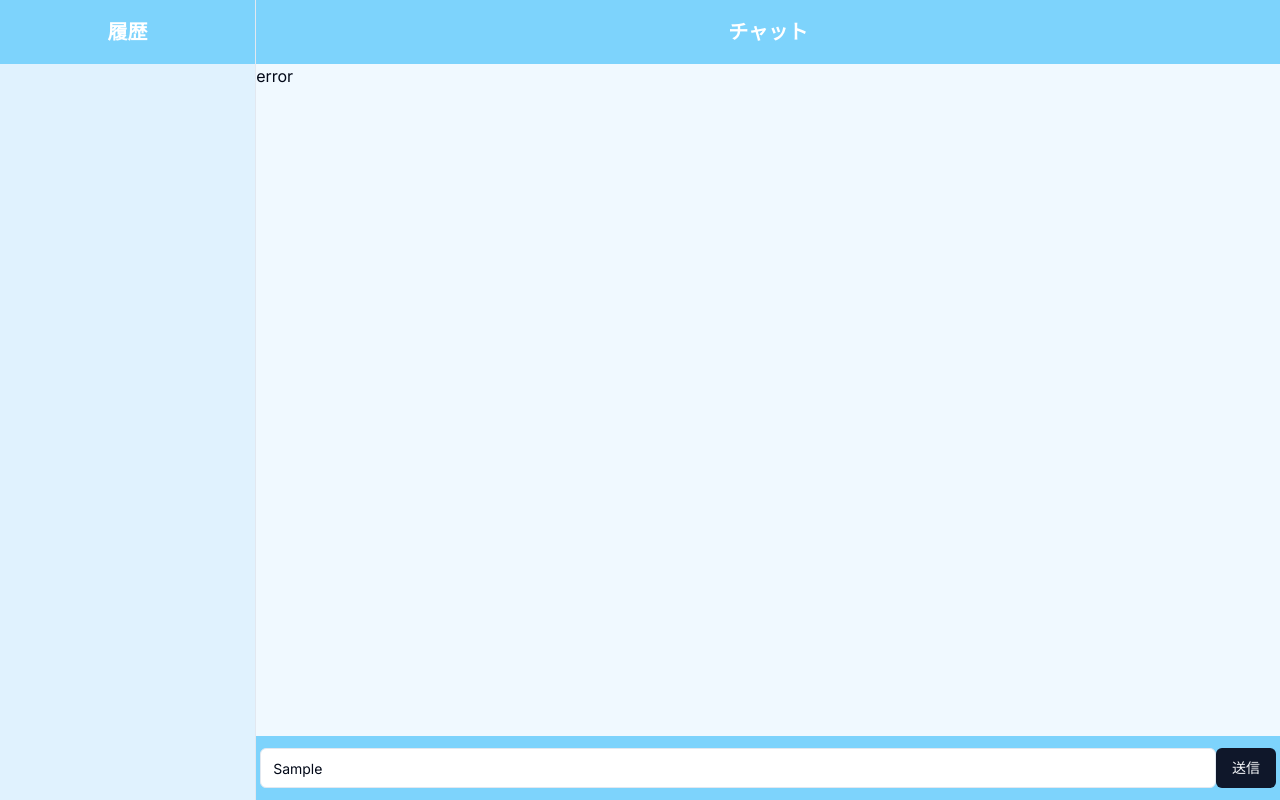
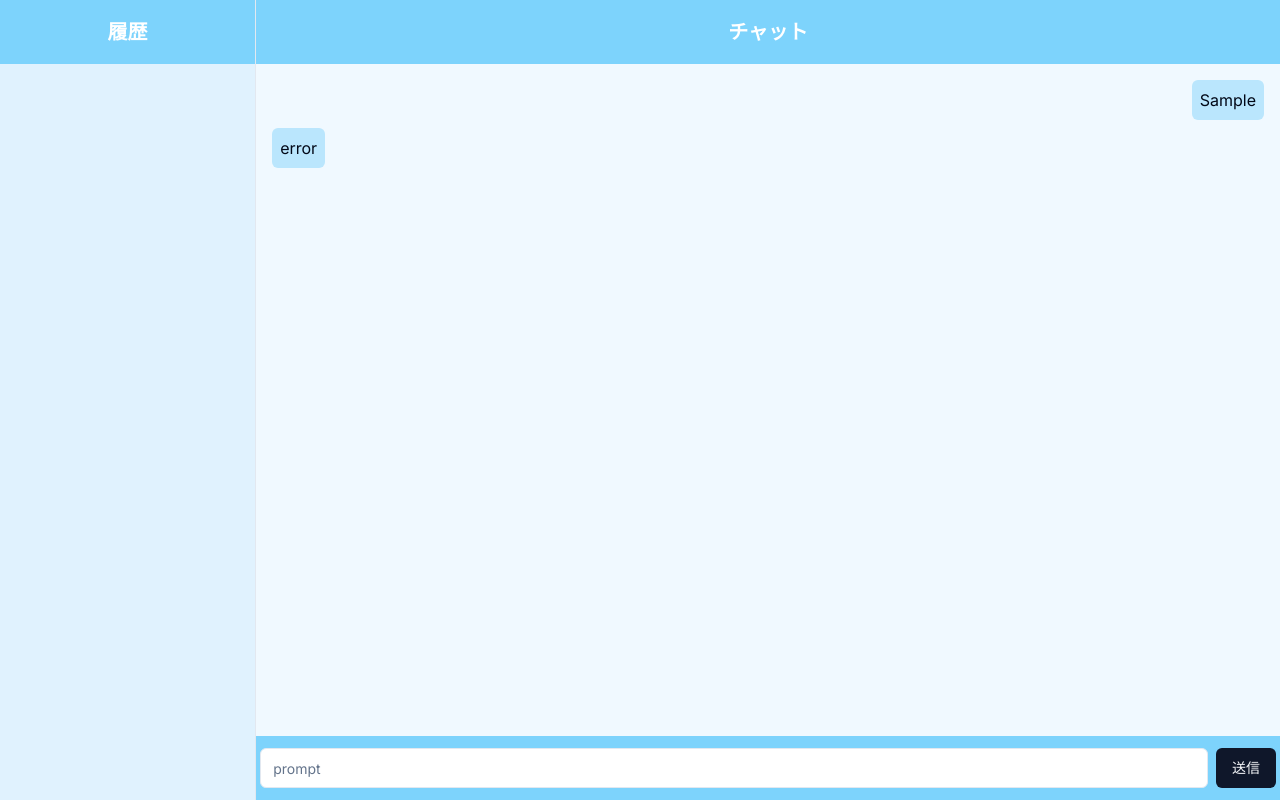
Before and after one commit to hiroaki222/Local-Knowledge-LLM, a Next.js app in the folder frontend/next/: page /chat in a window 1280 px wide. Both pictures are taken after typing "Sample" into the empty fields and a click on the button "送信". Built offline with nearby package versions, Linux system fonts and the light colour scheme; no server answers.

Commit message:
feat: チャット吹き出しの作成

```diff
--- a/frontend/next/src/app/chat/page.tsx
+++ b/frontend/next/src/app/chat/page.tsx
@@ -1,26 +1,33 @@
 'use client'
 import Header from "@/components/ui/header"
-import Footer from "@/components/ui/footer"
 import { Button } from "@/components/ui/button"
 import { Input } from "@/components/ui/input"
 import React, { useState } from "react"
 
-
-
-
 export default function Page() {
-    const [prompt, setPrompt] = useState('N/A')
-    const [result, setResult] = useState('N/A')
+    const [prompt, setPrompt] = useState('');
+    const [result, setResult] = useState('');
+    const [messages, setMessages] = useState<{ author: string; content: string; }[]>([]);
 
     async function fetchAPI(event: React.FormEvent<HTMLFormElement>) {
-        event.preventDefault()
+        event.preventDefault();
+        const userMessage = { author: 'user', content: prompt };
+        setMessages([...messages, userMessage]);
+        console.log(messages)
+
         try {
-            const data = await (await fetch(`/api/DqhSF91M_Eyl1rWXIrJI7gtFnjB67TSMJV2nf9-ZuNVHNDg?prompt=${encodeURIComponent(prompt)}`)).json()
-            setResult(data.response)
+            const data = await (await fetch(`/api/DqhSF91M_Eyl1rWXIrJI7gtFnjB67TSMJV2nf9-ZuNVHNDg?prompt=${encodeURIComponent(prompt)}`)).json();
+            const botMessage = { author: 'bot', content: data.response };
+            setMessages(prevMessages => [...prevMessages, botMessage]);
+            setResult(data.response);
         } catch (error) {
-            setResult('error')
+            const botMessage = { author: 'bot', content: 'error' };
+            setMessages(prevMessages => [...prevMessages, botMessage]);
+            setResult('error');
         }
+        setPrompt('');
     }
+
     return <>
         <div className="flex h-screen bg-sky-50">
             <aside className="w-80 border-r dark:border-zinc-700 bg-sky-100">
@@ -28,21 +35,46 @@ export default function Page() {
                     <p className="text-xl text-white font-bold font-sans">履歴</p>
                 </header>
             </aside>
-            <section className="flex flex-col w-full relative">
-                <Header />
-                <div className="text">{result}</div>
-                <form onSubmit={fetchAPI}>
-                    <div className="flex w-full absolute bottom-0">
-                        <footer className="flex w-full justify-center items-center h-16 bg-sky-300 ">
-                            <div className="flex w-full items-center spave-x-2 ml-1 mr-1">
-                                <Input type="prompt" name="prompt" placeholder="prompt" className="border" onChange={(e) => setPrompt(e.target.value)} />
+            <div className="flex flex-col w-full relative">
+                <div className="row-start-1">
+                <Header/>
+                </div>
+
+                <section className="flex flex-1 w-full relative overflow-y-auto mb-16 row-start-2">
+
+                    <div className="flex-1 p-4 space-y-2 ">
+                        {messages.map((message, index) => (
+                            <div
+                                key={index}
+                                className=
+                                {
+                                    `flex
+                                ${message.author === 'user'
+                                        ? 'justify-end'
+                                        : 'justify-start'}`
+                                }
+                            >
+                                <div className="bg-sky-200 p-2 rounded-md inline-block">
+                                    {message.content}
+                                </div>
+                            </div>
+                        ))}
+                    </div>
+
+                </section>
+                <form onSubmit={fetchAPI} className="w-full absolute bottom-0">
+                    <div className="flex w-full">
+                        <footer className="flex w-full justify-center items-center h-16 bg-sky-300 row-start-3
+                        ">
+                            <div className="flex w-full items-center space-x-2 ml-1 mr-1">
+                                <Input type="text" name="prompt" placeholder="prompt" className="border" value={prompt} onChange={(e) => setPrompt(e.target.value)} />
                                 <Button type="submit">送信</Button>
                             </div>
                         </footer>
                     </div>
                 </form>
+            </div>
 
-            </section>
         </div>
     </>
 }
```
